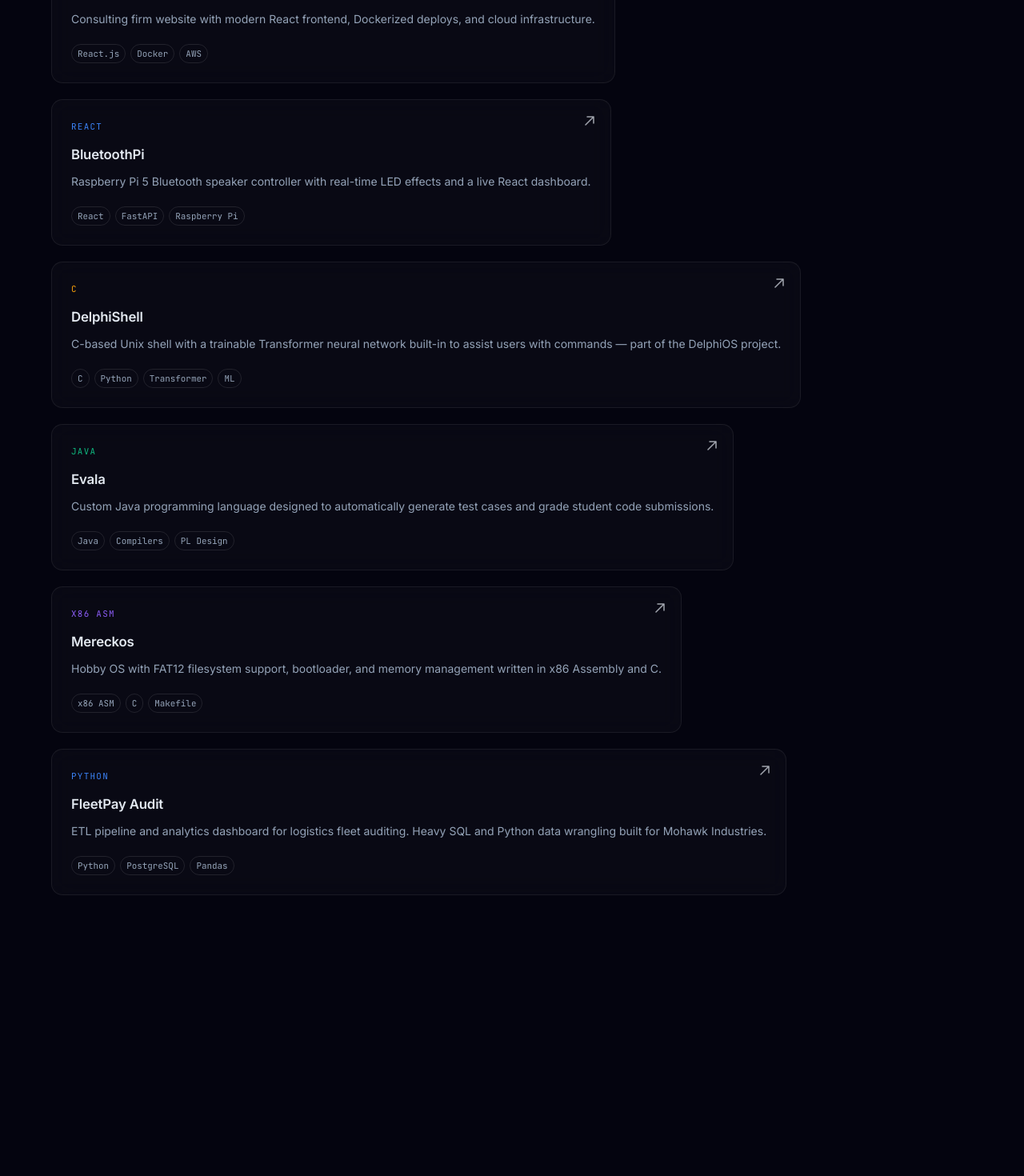
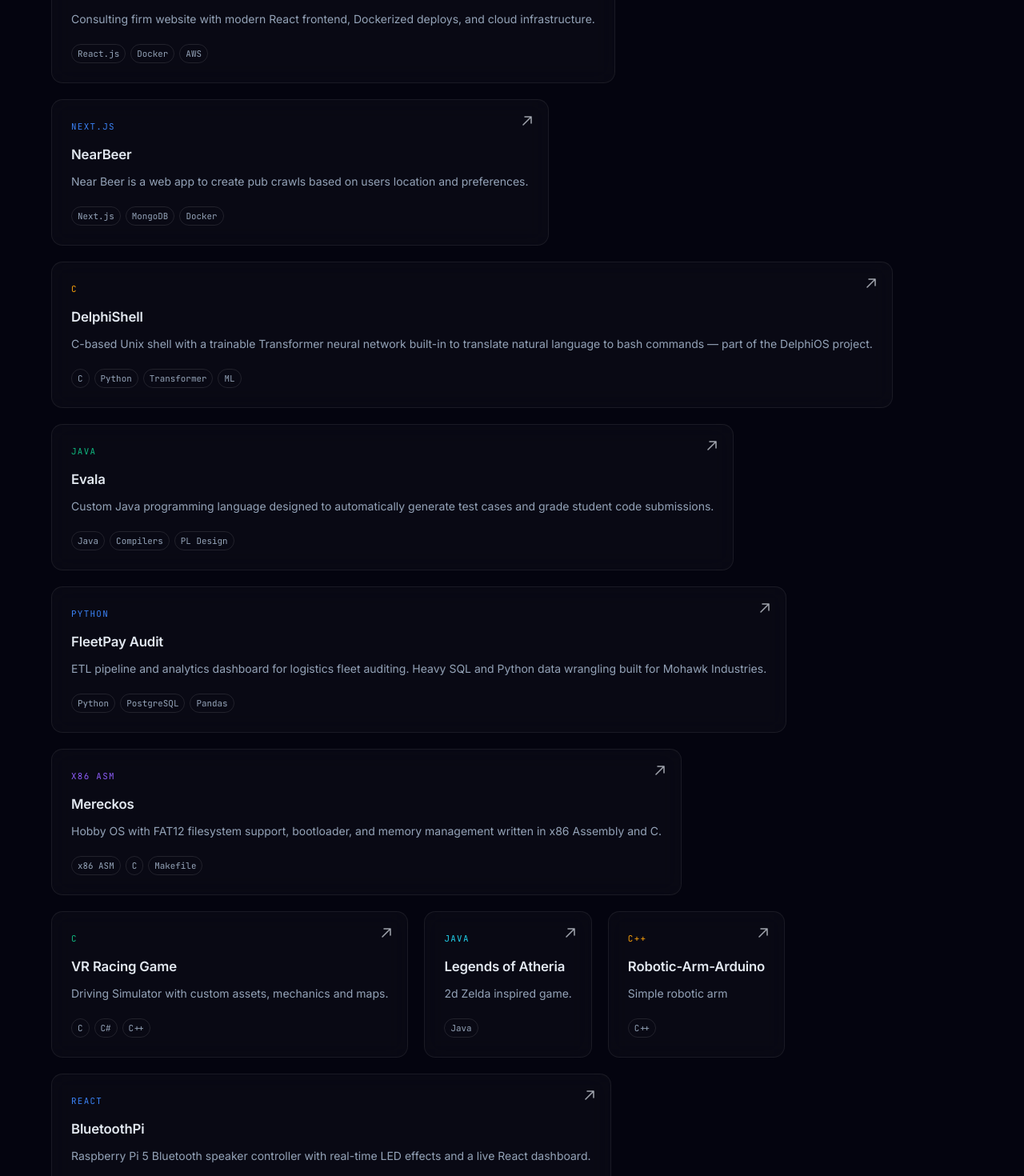
Before and after one commit to Mereck600/UpdatedPortfolioPage, a Next.js app: page /projects in a window 1280 px wide. Shown: the part 840-2310 px from the top of the page at 80% size. Before the commit the page ends 2103 px from the top, so only its background shows below. Built offline with nearby package versions, Linux system fonts and the light colour scheme.

Commit message:
{Content} Added new projects to project list

```diff
--- a/src/app/(portfolio)/projects/page.js
+++ b/src/app/(portfolio)/projects/page.js
@@ -1,5 +1,7 @@
 import { Box, Typography, Grid } from '@mui/material';
 import ProjectCard from '@/components/ProjectCard';
+import { desc } from 'framer-motion/client';
+import { DescriptionOutlined } from '@mui/icons-material';
 
 const projects = [
   {
@@ -24,15 +26,15 @@ const projects = [
     category: 'Full-Stack',
   },
   {
-    title: 'BluetoothPi',
-    description: 'Raspberry Pi 5 Bluetooth speaker controller with real-time LED effects and a live React dashboard.',
-    href: 'https://github.com/Mereck600/BluetoothPi',
-    tags: ['React', 'FastAPI', 'Raspberry Pi'],
-    category: 'Systems',
+    title:'NearBeer',
+    description:'Near Beer is a web app to create pub crawls based on users location and preferences.',
+    href:'https://github.com/Mereck600/NearBeer',
+    tags:['Next.js','MongoDB','Docker'],
+    category:'Full-Stack',
   },
   {
     title: 'DelphiShell',
-    description: 'C-based Unix shell with a trainable Transformer neural network built-in to assist users with commands — part of the DelphiOS project.',
+    description: 'C-based Unix shell with a trainable Transformer neural network built-in to translate natural language to bash commands — part of the DelphiOS project.',
     href: 'https://github.com/Mereck600/DelphiShell',
     tags: ['C', 'Python', 'Transformer', 'ML'],
     category: 'ML / Systems',
@@ -44,6 +46,13 @@ const projects = [
     tags: ['Java', 'Compilers', 'PL Design'],
     category: 'Systems',
   },
+   {
+    title: 'FleetPay Audit',
+    description: 'ETL pipeline and analytics dashboard for logistics fleet auditing. Heavy SQL and Python data wrangling built for Mohawk Industries.',
+    href: 'https://github.com/mereck600',
+    tags: ['Python', 'PostgreSQL', 'Pandas'],
+    category: 'Data',
+  },
   {
     title: 'Mereckos',
     description: 'Hobby OS with FAT12 filesystem support, bootloader, and memory management written in x86 Assembly and C.',
@@ -52,12 +61,34 @@ const projects = [
     category: 'Systems',
   },
   {
-    title: 'FleetPay Audit',
-    description: 'ETL pipeline and analytics dashboard for logistics fleet auditing. Heavy SQL and Python data wrangling built for Mohawk Industries.',
-    href: 'https://github.com/mereck600',
-    tags: ['Python', 'PostgreSQL', 'Pandas'],
-    category: 'Data',
+    title: 'VR Racing Game',
+    description: 'Driving Simulator with custom assets, mechanics and maps.',
+    href: 'https://github.com/Mereck600/first-unity-project/tree/main',
+    tags: ['C','C#','C++'],
+    category: 'Game Development',
   },
+  {
+    title: 'Legends of Atheria',
+    description: '2d Zelda inspired game.',
+    href: 'https://github.com/Mereck600/2dGame',
+    tags: ['Java'],
+    category: 'Game Development',
+  },
+  {
+    title: 'Robotic-Arm-Arduino',
+    description: 'Simple robotic arm',
+    href: 'https://github.com/Mereck600/Robotic-Arm-Arduino',
+    tags: ['C++'],
+    category: 'Systems',
+  },
+  {
+    title: 'BluetoothPi',
+    description: 'Raspberry Pi 5 Bluetooth speaker controller with real-time LED effects and a live React dashboard.',
+    href: 'https://github.com/Mereck600/BluetoothPi',
+    tags: ['React', 'FastAPI', 'Raspberry Pi'],
+    category: 'Systems',
+  },
+
 ];
 
 const categories = ['All', ...Array.from(new Set(projects.map((p) => p.category)))];
--- a/src/app/game/page.js
+++ b/src/app/game/page.js
@@ -12,6 +12,10 @@ const PROJECTS = [
   { title: 'Evala', description: 'Java programming language that auto-generates test cases and grades code.', href: 'https://github.com/Mereck600/Evala', tags: ['Java', 'Compilers'] },
   { title: 'Mereckos', description: 'Hobby OS with FAT12 filesystem, bootloader, and memory management.', href: 'https://github.com/Mereck600/MereckOS', tags: ['x86 ASM', 'C'] },
   { title: 'FleetPay Audit', description: 'ETL pipeline and analytics for logistics fleet auditing at Mohawk Industries.', href: 'https://github.com/mereck600', tags: ['Python', 'PostgreSQL'] },
+  { title:'NearBeer', description:'Near Beer is a web app to create pub crawls based on users location and preferences.', href:'https://github.com/Mereck600/NearBeer',tags:['Next.js','MongoDB','Docker'] },
+  { title: 'VR Racing Game',description: 'Driving Simulator with custom assets, mechanics and maps.',href: 'https://github.com/Mereck600/first-unity-project/tree/main',tags: ['C','C#','C++'],},
+  {title: 'Legends of Atheria',description: '2d Zelda inspired game.',href: 'https://github.com/Mereck600/2dGame',tags: ['Java'],category: 'Game Development',},
+  {title: 'Robotic-Arm-Arduino',description: 'Simple robotic arm',href: 'https://github.com/Mereck600/Robotic-Arm-Arduino',tags: ['C++'],},
 ];
 
 function randomBetween(a, b) { return a + Math.random() * (b - a); }
```
